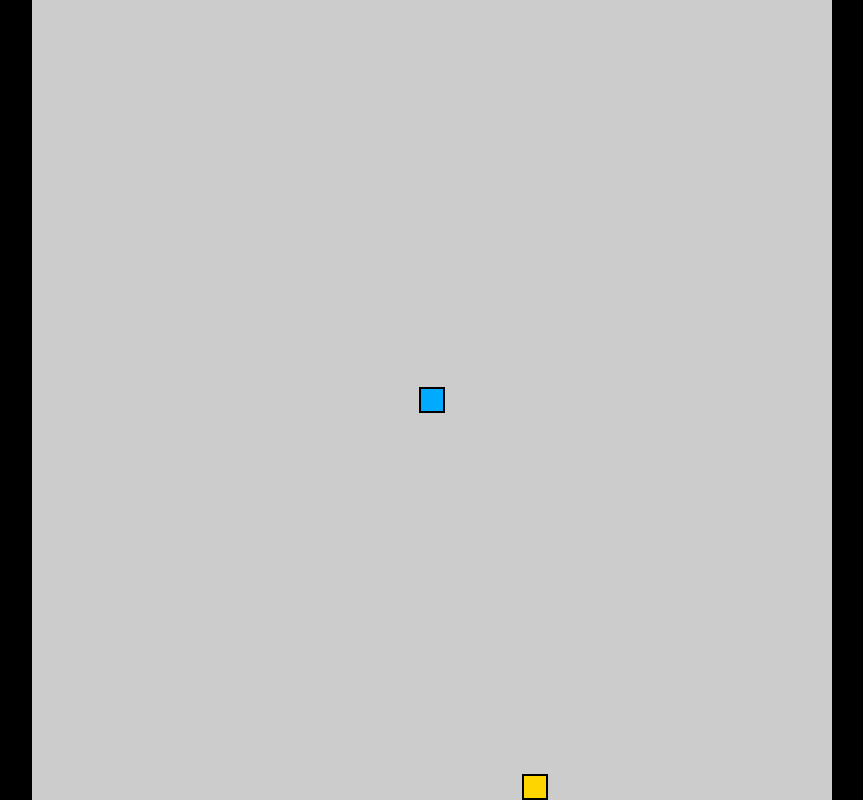
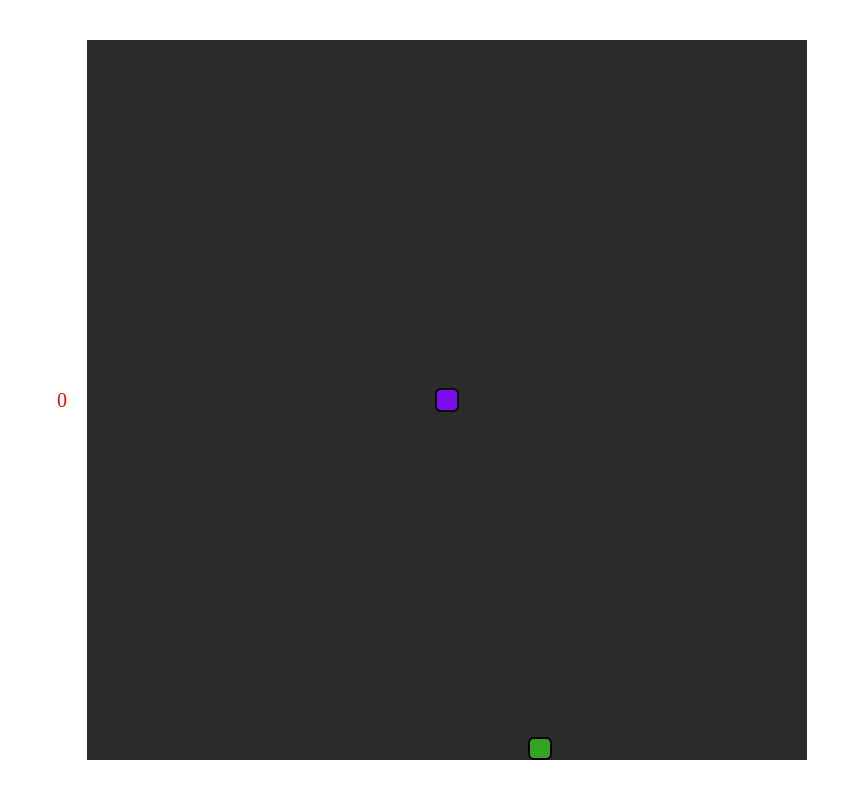
Before and after one commit to root-life28/snake-game, a plain HTML site: page index.html in a window 1280 px wide. Shown: the whole page, without its empty margins (208-1071 px from the left). Drawn offline with Linux system fonts and the light colour scheme.

Commit message:
show scores

```diff
--- a/app.js
+++ b/app.js
@@ -1,7 +1,8 @@
 import { outsideGrid } from "./grid.js";
-import { snakeUpdate,snakeDraw,getSnakeHead ,snakeIntersection} from "./snake.js";
+import { snakeUpdate,snakeDraw,getSnakeHead ,snakeIntersection,snakeBody} from "./snake.js";
 import { foodDraw, foodUpdate } from "./snakeFood.js";
 const gameBoard=document.getElementById('game-board')
+const score=document.querySelector('.score');
 let gameOver = false
 
 let lastTime=0;
@@ -10,7 +11,7 @@ export const SNAKE_SPEED=5;
 function loop(currentTime)
 {
     if (gameOver) {
-        if (confirm('You lost. Press ok to restart.')) {
+        if (confirm("You lost. Press ok to restart."+"Your Total Scores: "+`${snakeBody.length-1}`)) {
           window.location = '/'
         }
         return
@@ -32,6 +33,9 @@ function update()
     snakeUpdate()
     foodUpdate()
     checkDeath()
+    scores()
+
+
 }
 function draw(){
 
@@ -44,3 +48,8 @@ function draw(){
 function checkDeath() {
     gameOver = outsideGrid(getSnakeHead()) || snakeIntersection()
   }
+
+  function scores()
+  {
+    score.textContent=" "+`${snakeBody.length-1}`;
+  }
--- a/index.html
+++ b/index.html
@@ -9,6 +9,7 @@
     <title>Snake Game</title>
   </head>
   <body>
+    <div class="score"></div>
     <div id="game-board"></div>
   </body>
 </html>
--- a/snake.js
+++ b/snake.js
@@ -3,7 +3,7 @@ import { getDirection } from "./snakeDirection.js";
 
 let newSegments=0
 
-const snakeBody=[
+export const snakeBody=[
     {x:16,y:16}
 ]
 
--- a/style.css
+++ b/style.css
@@ -5,25 +5,32 @@ body {
   justify-content: center;
   align-items: center;
   margin: 0;
-  background-color: black;
 }
 
 #game-board {
-  background-color: #ccc;
-  width: 100vmin;
-  height: 100vmin;
+  background-color: rgb(44, 43, 43);
+  width: 90vmin;
+  height: 90vmin;
   display: grid;
   grid-template-rows: repeat(31, 1fr);
   grid-template-columns: repeat(31, 1fr);
 }
 
 .snake {
-  background-color: hsl(200, 100%, 50%);
+  background-color: hsl(270, 91%, 48%);
   border: 0.25vmin solid black;
+  border-radius: 25%;
 }
 
 .food {
-  background-color: hsl(50, 100%, 50%);
+  background-color: hsl(111, 65%, 39%);
   border: 0.25vmin solid black;
+  border-radius: 25%;
+}
 
+.score {
+  color: rgb(228, 8, 8);
+  margin-right: 20px;
+  font-size: 20px;
+  flex-direction: column;
 }
```
